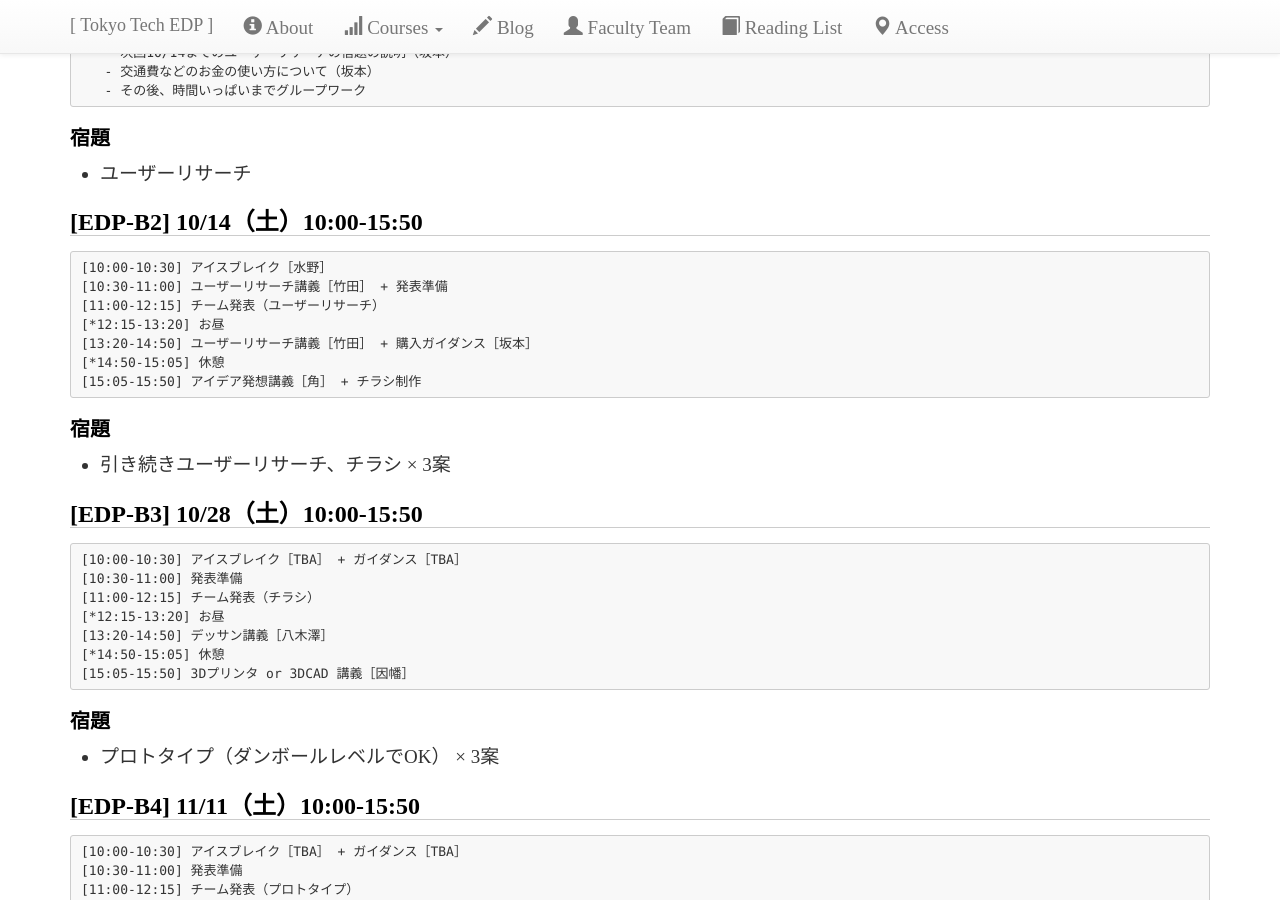
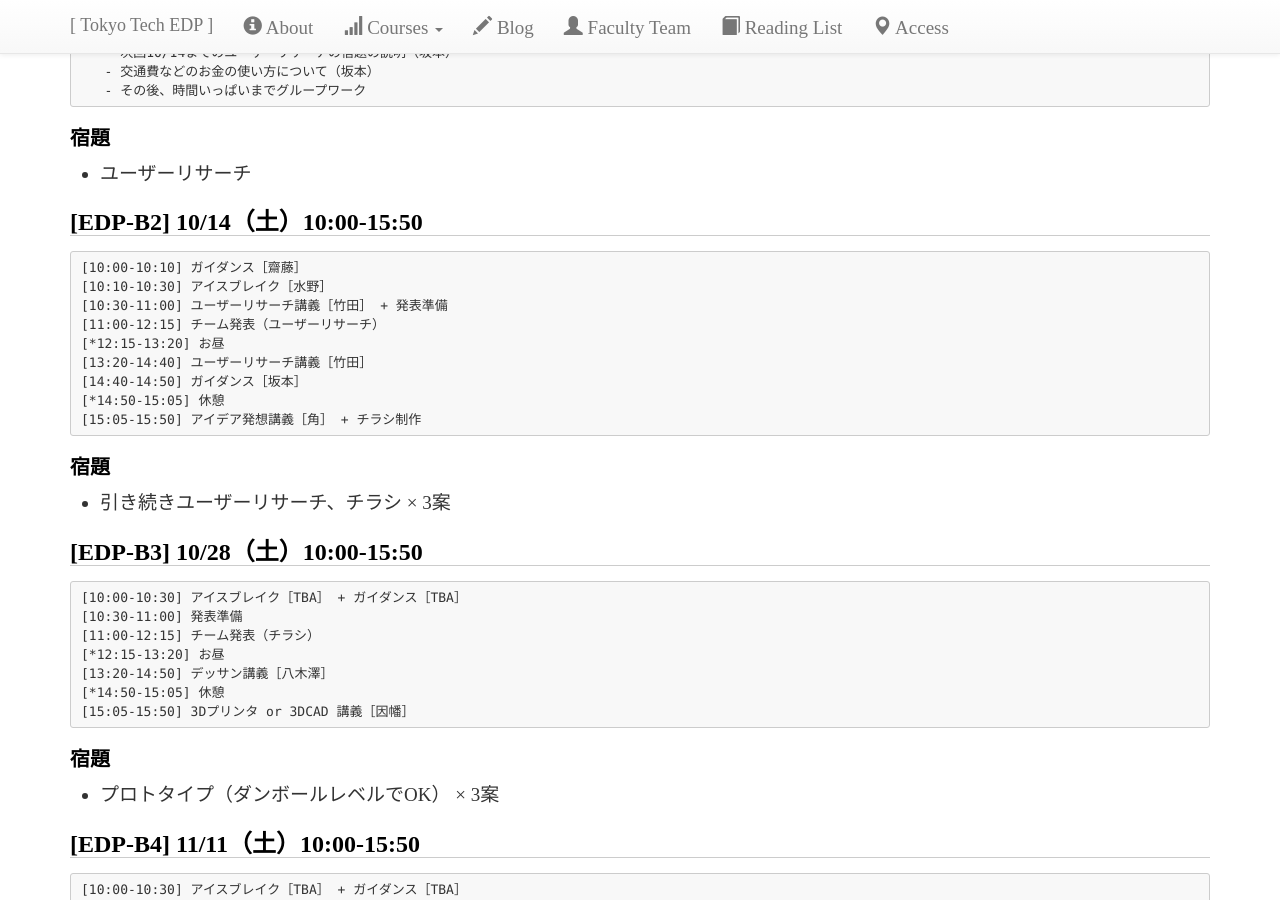
Before and after one commit to titech-edp/titech-edp.github.io, a Jekyll site: the page built from 2017-edp-bc/index.md, in a window 1280 px wide and 900 px high, scrolled down 1339 px. Built offline with Jekyll 4.4.1, drawn with Linux system fonts in a browser that asks for light colours; nearby versions of some CDN libraries; library files that are not in the unit come from our copies.

Commit message:
update timetable

````diff
--- a/2017-edp-bc/index.md
+++ b/2017-edp-bc/index.md
@@ -53,11 +53,13 @@ NTTデータ、オロ、クックパッド、パナソニック、日本精工
 ## [EDP-B2] 10/14（土）10:00-15:50
 
 ```
-[10:00-10:30] アイスブレイク［水野］
+[10:00-10:10] ガイダンス［齋藤］
+[10:10-10:30] アイスブレイク［水野］
 [10:30-11:00] ユーザーリサーチ講義［竹田］ + 発表準備
 [11:00-12:15] チーム発表（ユーザーリサーチ）
 [*12:15-13:20] お昼
-[13:20-14:50] ユーザーリサーチ講義［竹田］ + 購入ガイダンス［坂本］
+[13:20-14:40] ユーザーリサーチ講義［竹田］
+[14:40-14:50] ガイダンス［坂本］
 [*14:50-15:05] 休憩
 [15:05-15:50] アイデア発想講義［角］ + チラシ制作
 ```
````
